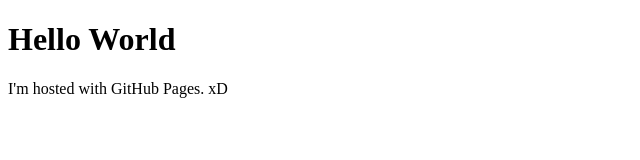
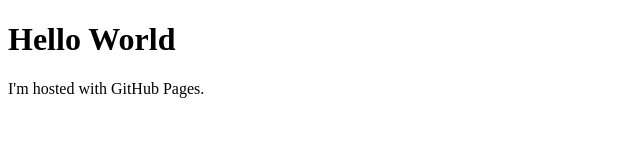
Before and after one commit to matteorovetto/matteorovetto.github.io, a plain HTML site: page index.html in a window 1280 px wide. Shown: the full height of the page, 0-640 px from the left. Drawn offline with Linux system fonts and the light colour scheme.

Commit message:
Update index.html

```diff
--- a/index.html
+++ b/index.html
@@ -2,6 +2,6 @@
 <html>
 <body>
 <h1>Hello World</h1>
-<p>I'm hosted with GitHub Pages. xD</p>
+<p>I'm hosted with GitHub Pages.</p>
 </body>
 </html>
```
